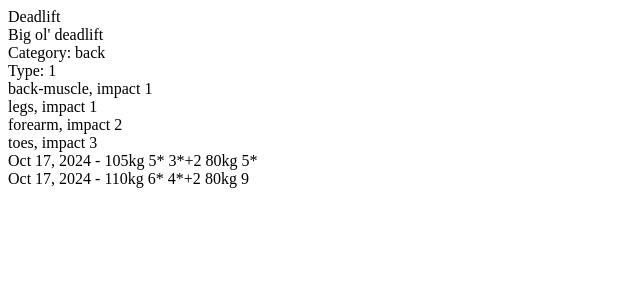
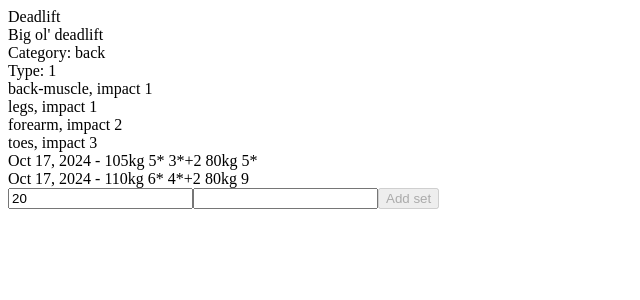
Before and after one commit to ewancoder/overlab, an Angular app in the folder frontend/: page /workout/1/1 in a window 1280 px wide. Both pictures are taken after a click on the button "Start". Shown: the top 300 px of the page, without its empty margins (0-640 px from the left). Built offline with nearby package versions, Linux system fonts and the light colour scheme.

Commit message:
Add adding sets functionality

```diff
--- a/frontend/src/app/do-excercise/do-excercise.component.html
+++ b/frontend/src/app/do-excercise/do-excercise.component.html
@@ -14,6 +14,16 @@
       }
     </div>
   }
+
+  <form [formGroup]="addSetForm" (ngSubmit)="addSet()">
+    <input type="number" formControlName="weight" />
+    <input type="text" formControlName="reps" />
+    <button type="submit" [disabled]="!addSetForm.valid">Add set</button>
+  </form>
+
+  @for (set of currentSetsSignal(); track $index) {
+    <div>{{ set.weight }}kg {{ set.reps }}</div>
+  }
 } @else {
   <button (click)="start()">Start</button>
 }
--- a/frontend/src/app/do-excercise/do-excercise.component.ts
+++ b/frontend/src/app/do-excercise/do-excercise.component.ts
@@ -1,12 +1,13 @@
 import { DatePipe } from '@angular/common';
 import { ChangeDetectionStrategy, Component, Input, OnInit, signal, WritableSignal } from '@angular/core';
-import { Excercise } from '../models';
+import { FormControl, FormGroup, ReactiveFormsModule, Validators } from '@angular/forms';
+import { Excercise, Set } from '../models';
 import { WorkoutService } from '../workout.service';
 
 @Component({
     selector: 'olab-do-excercise',
     standalone: true,
-    imports: [DatePipe],
+    imports: [DatePipe, ReactiveFormsModule],
     templateUrl: './do-excercise.component.html',
     styleUrl: './do-excercise.component.scss',
     changeDetection: ChangeDetectionStrategy.OnPush
@@ -14,7 +15,13 @@ import { WorkoutService } from '../workout.service';
 export class DoExcerciseComponent implements OnInit {
     @Input({ required: true }) workoutExcerciseIndex!: string;
     @Input({ required: true }) excerciseId!: string;
+
     public excercise: WritableSignal<Excercise | undefined> = signal(undefined);
+    public currentSetsSignal: WritableSignal<Set[]> = signal([]);
+    public addSetForm = new FormGroup({
+        weight: new FormControl(20, Validators.required),
+        reps: new FormControl('', Validators.required)
+    });
 
     constructor(private service: WorkoutService) {}
 
@@ -25,4 +32,13 @@ export class DoExcerciseComponent implements OnInit {
     start() {
         this.service.startExcercise().subscribe(excercise => this.excercise.set(excercise));
     }
+
+    addSet() {
+        this.service
+            .addSet(this.addSetForm.controls.weight.value!, this.addSetForm.controls.reps.value!)
+            .subscribe(currentSets => {
+                this.currentSetsSignal.set(currentSets);
+                this.addSetForm.controls.reps.reset();
+            });
+    }
 }
--- a/frontend/src/app/models.ts
+++ b/frontend/src/app/models.ts
@@ -40,6 +40,7 @@ export interface ExcerciseProgress {
 }
 
 export interface Set {
+    date: Date;
     weight?: number; // Overrides the weight set for the ExcerciseProgress.
     reps: string /* A pattern of reps: 5 means 5 lifts, 5* means 10 lifts with every 2nd one as partial, 5+3 means 5 regular lifts and 3 partial. */;
     // TODO: Alternative pattern: 20kg5+3, means 20kg overrides the weight set for the set, 5+3 is like above.
--- a/frontend/src/app/workout.service.ts
+++ b/frontend/src/app/workout.service.ts
@@ -1,7 +1,7 @@
 import { HttpClient } from '@angular/common/http';
 import { Injectable } from '@angular/core';
 import { delay, Observable, of } from 'rxjs';
-import { Excercise, ExcerciseType, FeWorkoutPlan, MuscleGroupImpact } from './models';
+import { Excercise, ExcerciseType, FeWorkoutPlan, MuscleGroupImpact, Set as WorkoutSet } from './models';
 
 @Injectable({ providedIn: 'root' })
 export class WorkoutService {
@@ -45,6 +45,7 @@ export class WorkoutService {
         });
     }
 
+    // Should create a record of current excercise with the start Date.
     public startExcercise(): Observable<Excercise> {
         const excercise: Excercise = {
             id: 'deadlift',
@@ -58,12 +59,39 @@ export class WorkoutService {
                 { typeId: 'toes', impact: MuscleGroupImpact.Minimal }
             ],
             progressHistory: [
-                { date: new Date(), weight: 105, sets: [{ reps: '5*' }, { reps: '3*+2' }, { weight: 80, reps: '5*' }] },
-                { date: new Date(), weight: 110, sets: [{ reps: '6*' }, { reps: '4*+2' }, { weight: 80, reps: '9' }] }
+                {
+                    date: new Date(),
+                    weight: 105,
+                    sets: [
+                        { date: new Date(), reps: '5*' },
+                        { date: new Date(), reps: '3*+2' },
+                        { date: new Date(), weight: 80, reps: '5*' }
+                    ]
+                },
+                {
+                    date: new Date(),
+                    weight: 110,
+                    sets: [
+                        { date: new Date(), reps: '6*' },
+                        { date: new Date(), reps: '4*+2' },
+                        { date: new Date(), weight: 80, reps: '9' }
+                    ]
+                }
             ],
             type: ExcerciseType.BigCompound
         };
 
         return of(excercise).pipe(delay(200));
     }
+
+    // Adds a new set to the current excercise, and returns currently done list of sets (to not lose sync with the server).
+    public addSet(weight: number, reps: string): Observable<WorkoutSet[]> {
+        const set: WorkoutSet = {
+            date: new Date(),
+            weight: weight,
+            reps: reps
+        };
+
+        return of([set]).pipe(delay(2000));
+    }
 }
```
